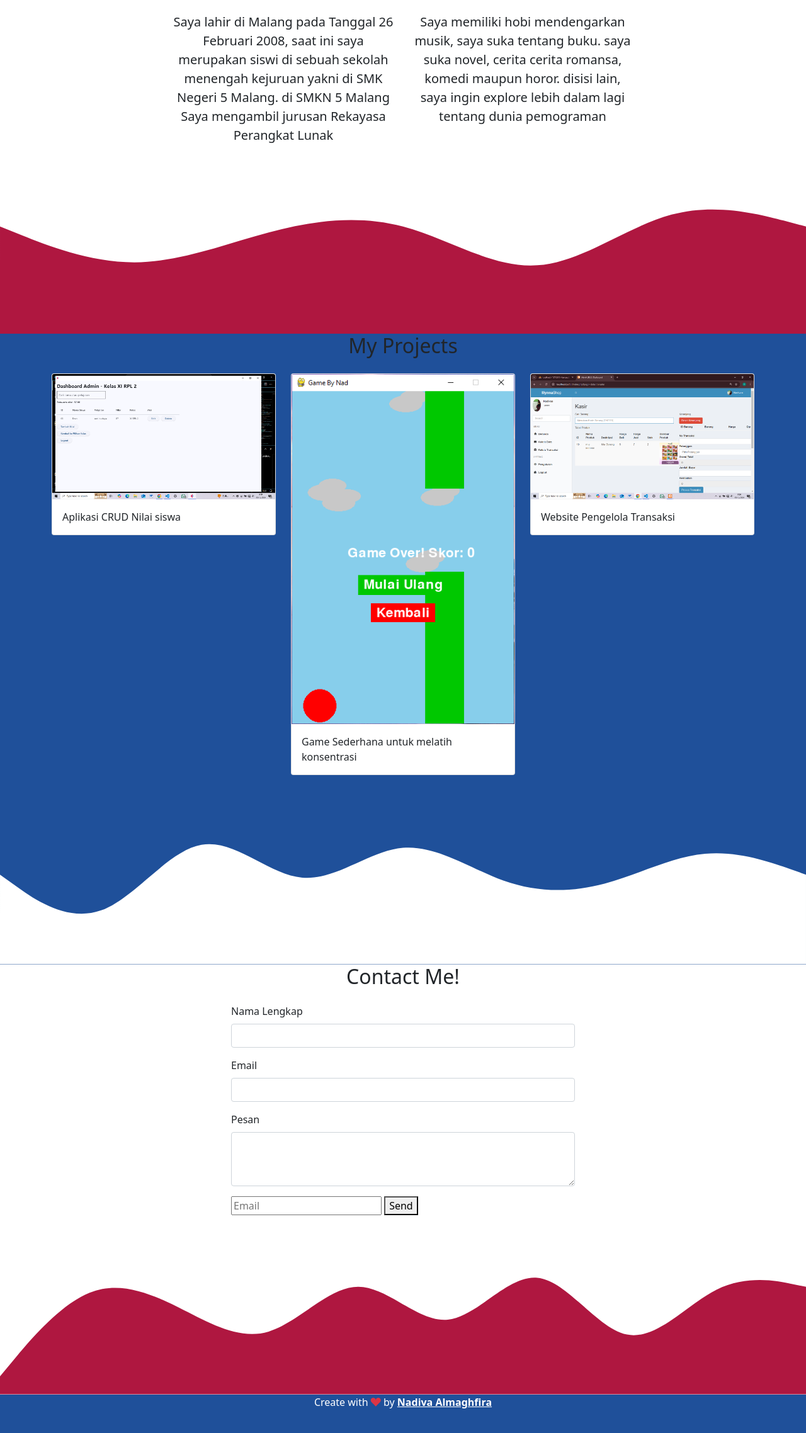
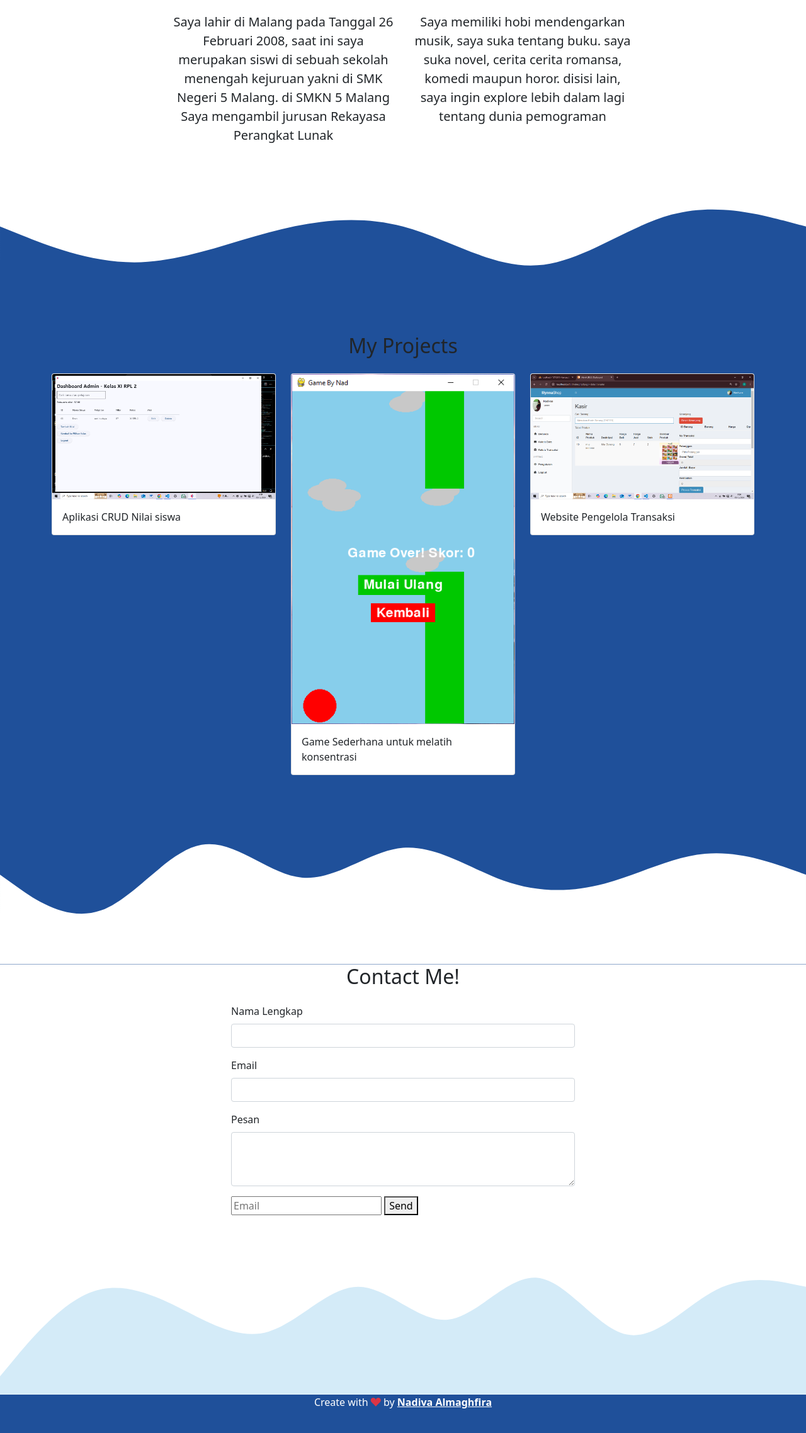
Before and after one commit to nadiva26/nadiva.github.co.id, a plain HTML site: page index.html in a window 1280 px wide. Shown: the part 728-3004 px from the top of the page at 63% size. Drawn offline with nearby package versions, Linux system fonts and the light colour scheme.

Commit message:
index.html

```diff
--- a/index.html
+++ b/index.html
@@ -70,7 +70,7 @@
       </div>
       <svg xmlns="http://www.w3.org/2000/svg" viewBox="0 0 1440 320">
         <path
-          fill="#AF1740"
+          fill="#1F509A"
           fill-opacity="1"
           d="M0,128L40,144C80,160,160,192,240,192C320,192,400,160,480,138.7C560,117,640,107,720,128C800,149,880,203,960,197.3C1040,192,1120,128,1200,106.7C1280,85,1360,107,1400,117.3L1440,128L1440,320L1400,320C1360,320,1280,320,1200,320C1120,320,1040,320,960,320C880,320,800,320,720,320C640,320,560,320,480,320C400,320,320,320,240,320C160,320,80,320,40,320L0,320Z"
         ></path>
@@ -163,7 +163,7 @@
       </div>
       <svg xmlns="http://www.w3.org/2000/svg" viewBox="0 0 1440 320">
         <path
-          fill="#AF1740"
+          fill="#D4EBF8"
           fill-opacity="1"
           d="M0,288L26.7,256C53.3,224,107,160,160,138.7C213.3,117,267,139,320,165.3C373.3,192,427,224,480,208C533.3,192,587,128,640,128C693.3,128,747,192,800,186.7C853.3,181,907,107,960,112C1013.3,117,1067,203,1120,213.3C1173.3,224,1227,160,1280,133.3C1333.3,107,1387,117,1413,122.7L1440,128L1440,320L1413.3,320C1386.7,320,1333,320,1280,320C1226.7,320,1173,320,1120,320C1066.7,320,1013,320,960,320C906.7,320,853,320,800,320C746.7,320,693,320,640,320C586.7,320,533,320,480,320C426.7,320,373,320,320,320C266.7,320,213,320,160,320C106.7,320,53,320,27,320L0,320Z"
         ></path>
```
